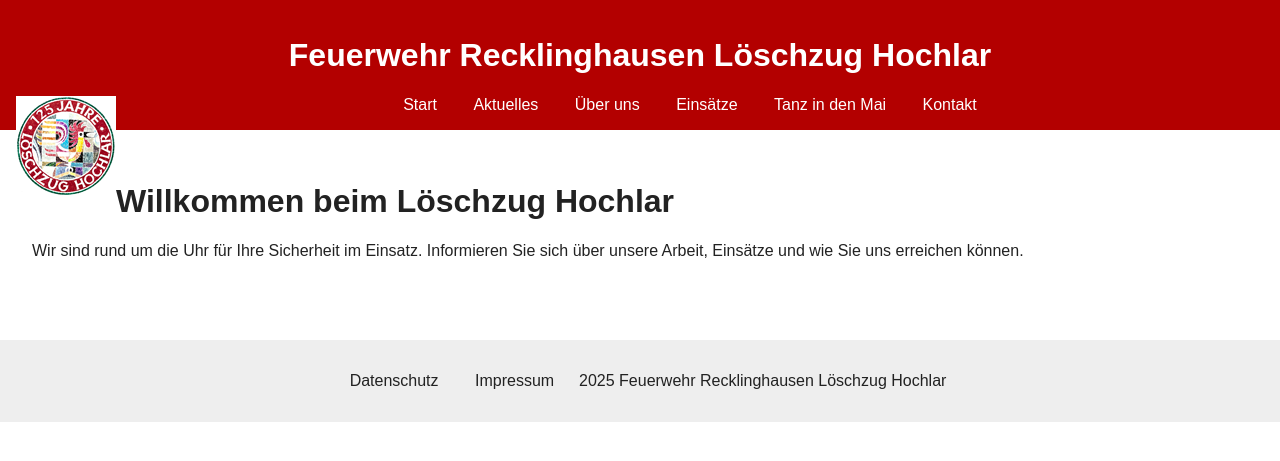
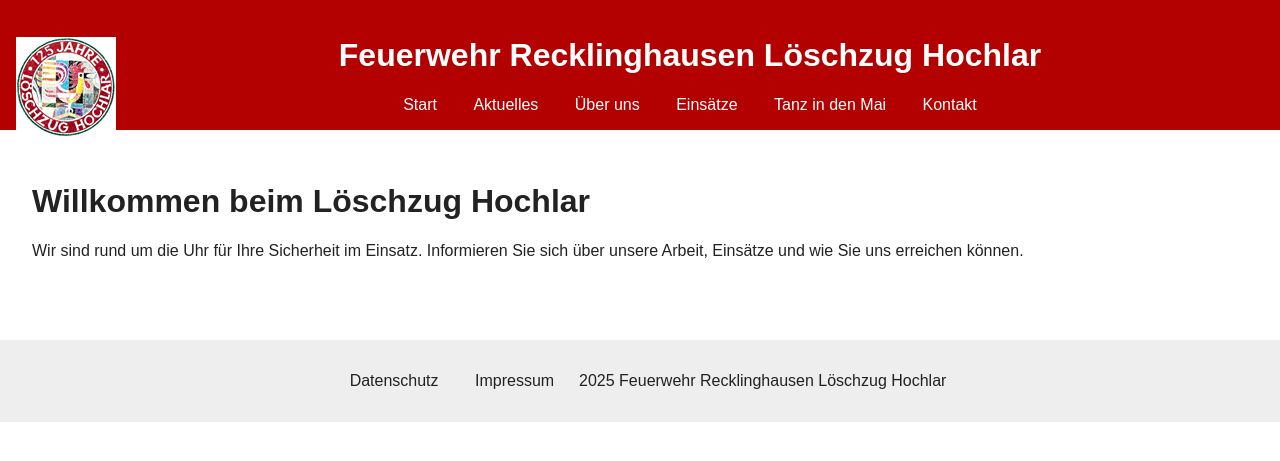
Before and after one commit to stefan-becker/loeschzug-hochlar, a Jekyll site: the page built from index.md, in a window 1280 px wide. Shown: the top 461 px of the page. Built offline with Jekyll 4.4.1, drawn with Linux system fonts in a browser that asks for light colours.

Commit message:
Reorder header elements for improved layout

```diff
--- a/_layouts/default.html
+++ b/_layouts/default.html
@@ -10,8 +10,8 @@
 <body>
   <header>
     <div>
+      <img src="{{ '/assets/img/logo-hochlar.jpg'| relative_url }}" alt="Logo Löschzug Hochlar 125 Jahre" width="100px" height="100px" style="float: left;">
       <h1>{{ site.title }}</h1>
-      <img src="{{ '/assets/img/logo-hochlar.jpg'| relative_url }}" alt="Logo Löschzug Hochlar 125 Jahre" width="100px" height="100px" style="float: left;">
     </div>
     <nav>
       <a href="{{ '/' | relative_url }}">Start</a>
```
